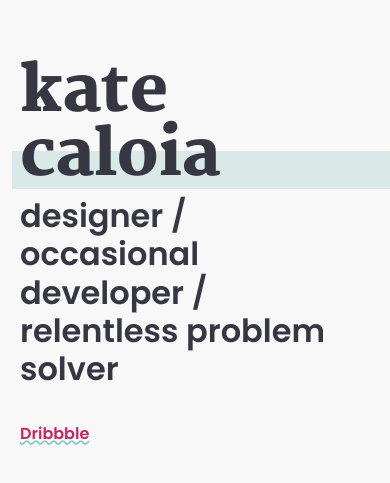
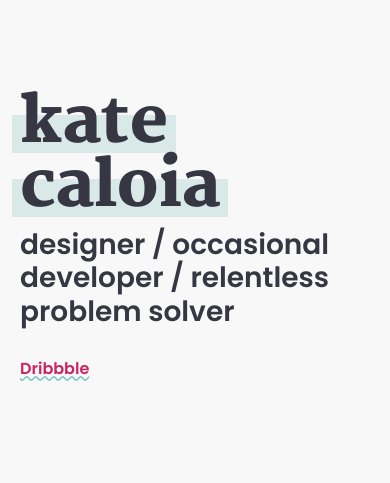
Before and after one commit to katecaloia/katecaloia.github.io, a plain HTML site: page index.html in a window 390 px wide. Shown: the part 191-674 px from the top of the page. Drawn offline with Linux system fonts and the light colour scheme.

Commit message:
quick fix for mobile to get the site out there

```diff
--- a/global-styles.css
+++ b/global-styles.css
@@ -38,7 +38,7 @@ body {
 }
 
 .text-md {
-    font-size: 32px;
+    font-size: 28px;
     line-height: 1.2;
 }
 
@@ -87,21 +87,26 @@ body {
     position: relative;
 }
 
+.self-baseline {
+    align-self: baseline;
+}
+
 .container--home {
     display: flex;
     flex-direction: column;
-    height: 99vh;
+    height: 95vh;
     justify-content: center;
     padding: 0 20px;
 }
 
 .highlight::after {
-    content: '';
+    content: "";
     position: absolute;
     background: #D9E9E8;
-    height: 38px;
-    width: 380px;
-    left: -8px;
-    bottom: 0;
+    height: 35%;
+    left: 0;
+    margin-left: -.5rem;
+    top: 42%;
+    width: calc(100% + 1rem);
     z-index: -1;
 }
--- a/index.html
+++ b/index.html
@@ -21,7 +21,7 @@
 <body>
 <main>
 <section class="container--home text-left mw-900 mx-auto">
-    <h1 class="font-martel font-bold text-lg mb-1 highlight relative">kate caloia</h1>
+    <h1 class="font-martel font-bold text-lg mb-1 self-baseline"><span class="relative highlight">kate</span> <span class="relative highlight">caloia</span> </h1>
     <p class="font-pop font-semi-bold text-md mt-0 mw-600">designer / occasional developer / relentless problem solver</p>
     <a href="https://dribbble.com/katecaloia" target="_blank" class="text-red-100 font-pop font-semi-bold wavy">Dribbble</a>
 </section>
```
